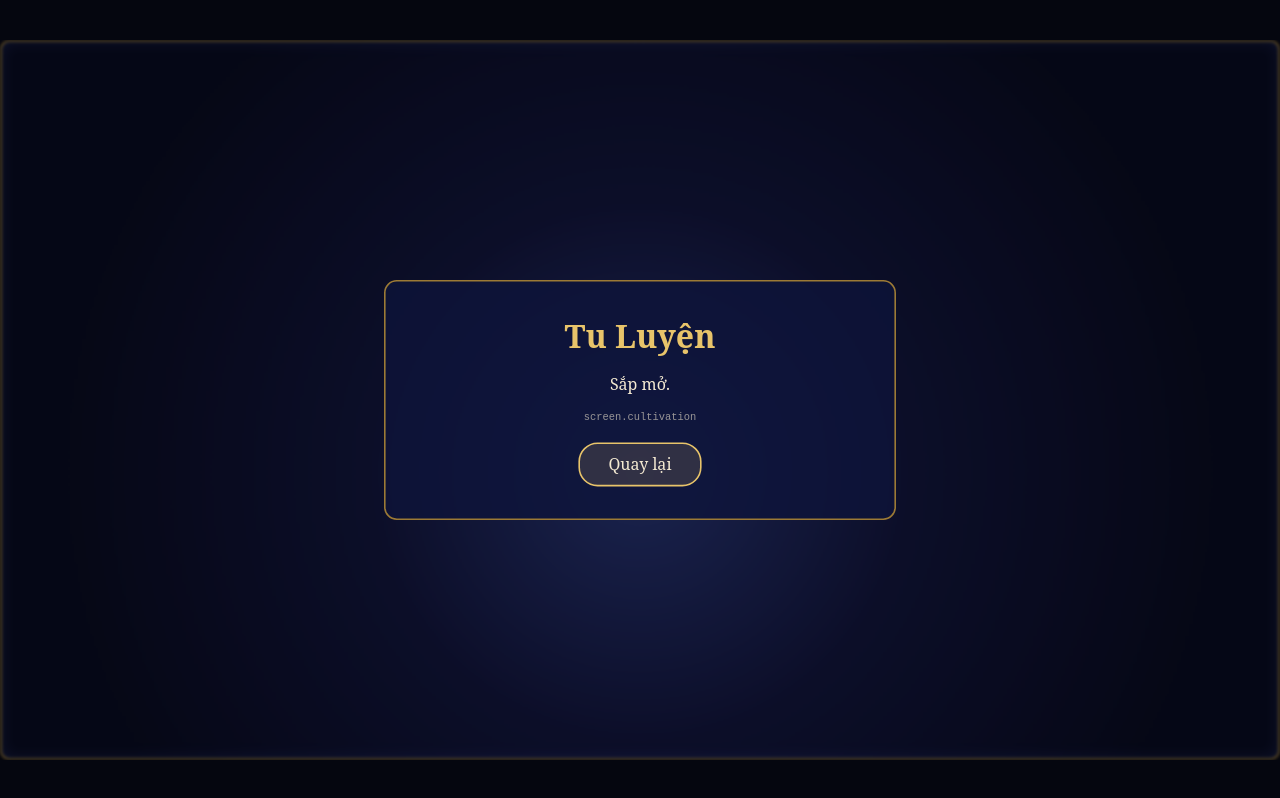
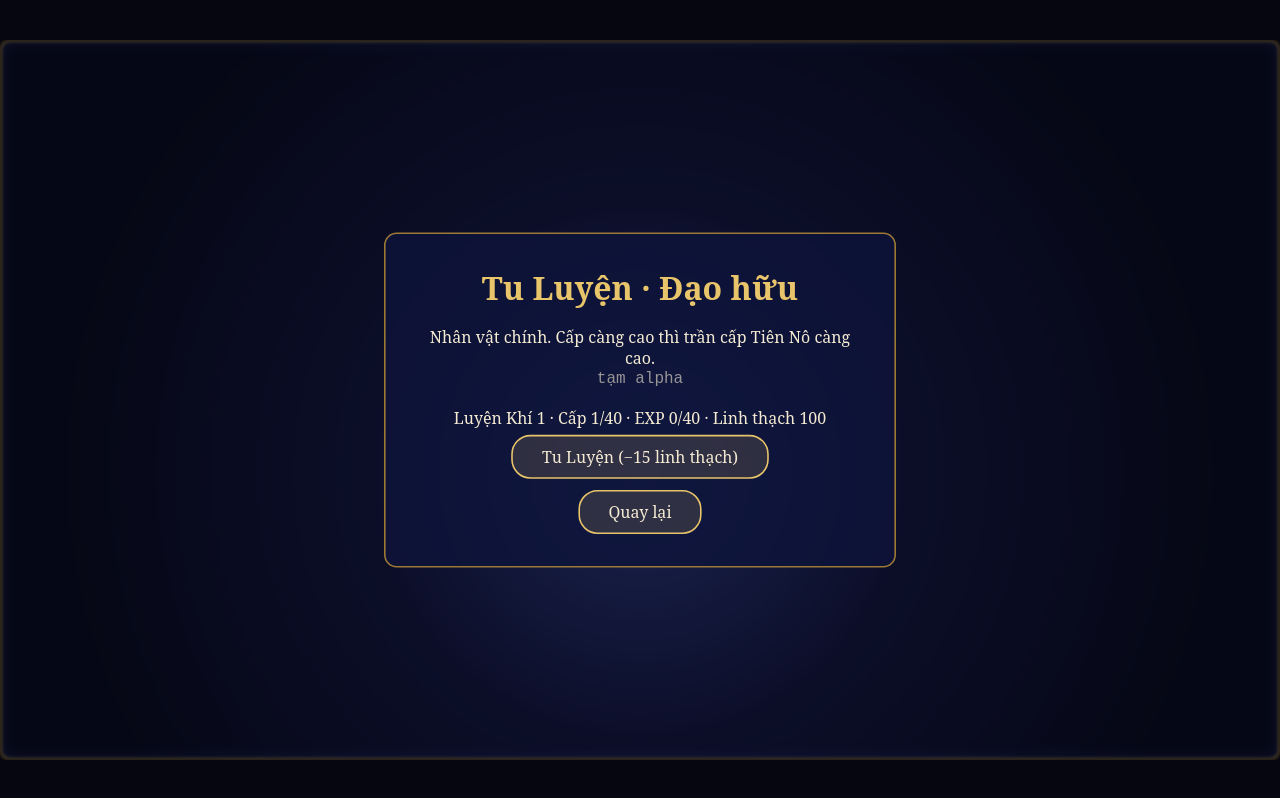
Before and after one commit to lethanhsonvsp/van-gioi-tam-tien, a React (Vite) app: page / in a window 1280 px wide. Both pictures are taken after a click on the button "Tu Luyện". Built offline with nearby package versions, Linux system fonts and the light colour scheme.

Commit message:
VS-4 giao diện: Thí Luyện hiện thưởng và giữ tầng, nút Tu Luyện ở màn nhân vật chính và hồ sơ Tiên Nô
Co-Authored-By: Claude Opus 5.5 <noreply@anthropic.com>

```diff
--- a/src/app/App.tsx
+++ b/src/app/App.tsx
@@ -2,6 +2,7 @@ import { useEffect, useState } from 'react';
 import type { ScreenId } from '../ui_ids';
 import { viewOf } from '../core/player';
 import { useGame } from './useGame';
+import { Cultivation } from './Cultivate';
 import { Lobby } from './Lobby';
 import { Party } from './Party';
 import { Roster } from './Roster';
@@ -27,6 +28,8 @@ export function App() {
           ? <Trial back={() => setScreen(null)} />
           : screen === 'screen.tien_no' || screen === 'screen.gacha'
           ? <Roster back={() => setScreen(null)} />
+          : screen === 'screen.cultivation'
+          ? <Cultivation back={() => setScreen(null)} />
           : screen === 'screen.team'
           ? <Party back={() => setScreen(null)} />
           : screen
--- /dev/null
+++ b/src/app/Cultivate.tsx
@@ -0,0 +1,38 @@
+import { capOf, cultivate, cultivateBlock, cultivateCost, expToNext, realmLabel } from '../core/progress';
+import { setState } from '../core/store';
+import { Art } from '../ui/Art';
+import { useGame } from './useGame';
+import './roster.css';
+
+// Level panel + "Tu Luyện" button (spend linh thach for one level). Used by the protagonist screen and Tien No profiles.
+export function CultivatePanel({ id }: { id: string }) {
+  const g = useGame();
+  const c = id === g.player.id ? g.player : g.tienNo.find(t => t.id === id);
+  if (!c) return null;
+  const block = cultivateBlock(g, id);
+  return (
+    <div className="cultivate">
+      <p>{realmLabel(c.level)} · Cấp {c.level}/{capOf(g, id)} · EXP {c.exp}/{expToNext(c.level)} · Linh thạch {g.currency.LINH_THACH}</p>
+      <button className="back" disabled={!!block} onClick={() => { const s = cultivate(g, id); if (s) setState(s); }}>
+        Tu Luyện (−{cultivateCost(c.level)} linh thạch)
+      </button>
+      {block && <small className="block"> {block}</small>}
+    </div>
+  );
+}
+
+// Protagonist screen from the lobby "Tu Luyện" button.
+export function Cultivation({ back }: { back: () => void }) {
+  const g = useGame();
+  return (
+    <div className="screen">
+      <Art id="BG.LOBBY.NGUYET_DA" className="bg dim" />
+      <div className="screen-panel">
+        <h1>Tu Luyện · {g.player.name}</h1>
+        <p>Nhân vật chính. Cấp càng cao thì trần cấp Tiên Nô càng cao. <code>tạm alpha</code></p>
+        <CultivatePanel id={g.player.id} />
+        <button className="back" onClick={back}>Quay lại</button>
+      </div>
+    </div>
+  );
+}
--- a/src/app/Roster.tsx
+++ b/src/app/Roster.tsx
@@ -5,6 +5,7 @@ import { inParty } from '../core/roster';
 import { setState } from '../core/store';
 import { Art } from '../ui/Art';
 import { Card } from './Card';
+import { CultivatePanel } from './Cultivate';
 import { useGame } from './useGame';
 import './roster.css';
 
@@ -19,7 +20,8 @@ function Profile({ id, close }: { id: string; close: () => void }) {
         <div className="info">
           <h2>{t.name}</h2>
           <div className="sub">{t.title}</div>
-          <p>Hệ: {t.element} · Độ hiếm: {t.rarity} · Cấp {own.level} · Bản sao {own.copies}</p>
+          <p>Hệ: {t.element} · Độ hiếm: {t.rarity} · Bản sao {own.copies}</p>
+          <CultivatePanel id={id} />
           {kit && <p><b>{kit.name}</b> ({kit.tag}): {kit.kind === 'damage' ? 'sát thương' : kit.kind === 'support' ? 'hỗ trợ' : 'khống chế'}, mỗi {kit.every} lượt.</p>}
           <button className="back" onClick={() => setState(toggleInParty(g, id))} disabled={!inTeam && !g.party.includes(null)}>
             {inTeam ? 'Rời đội' : g.party.includes(null) ? 'Vào đội' : 'Đội đã đầy'}
--- a/src/app/Trial.tsx
+++ b/src/app/Trial.tsx
@@ -1,9 +1,12 @@
 import { useEffect, useMemo, useState } from 'react';
+import { TRIAL } from '../content';
 import { runBattle } from '../battle/engine';
 import { FLOOR_COUNT, floorMonsters } from '../battle/monsters';
 import { frameAt, lastTick, type UnitView } from '../battle/replay';
 import { playerTeam } from '../battle/team';
 import type { BattleResult } from '../battle/types';
+import { canEnter, claimWin, floorReward, goFloor, type Reward } from '../core/rewards';
+import { setState } from '../core/store';
 import { Art } from '../ui/Art';
 import { useGame } from './useGame';
 import './trial.css';
@@ -27,7 +30,8 @@ function UnitCard({ u, floats }: { u: UnitView; floats: { key: number; text: str
 // Replay only: the battle is simulated once on "Bắt đầu"; the view folds the event log up to the current tick.
 export function Trial({ back }: { back: () => void }) {
   const game = useGame();
-  const [floor, setFloor] = useState(1);
+  const [fought, setFought] = useState<{ floor: number; reward: Reward | null } | null>(null);
+  const floor = fought?.floor ?? game.trial.floor;
   const [result, setResult] = useState<BattleResult | null>(null);
   const [tick, setTick] = useState(0);
   const end = result ? lastTick(result.events) : 0;
@@ -39,9 +43,17 @@ export function Trial({ back }: { back: () => void }) {
   }, [result, tick, end]);
 
   const frame = useMemo(() => (result ? frameAt(result.events, tick) : null), [result, tick]);
-  const start = () => { setResult(runBattle(playerTeam(game), floorMonsters(floor), Date.now() >>> 0)); setTick(0); };
-  const next = () => { setFloor(f => f + 1); setResult(null); setTick(0); };
+  // The reward is claimed (and saved) as soon as the battle is simulated, so leaving mid-replay loses nothing; it is shown when the replay ends.
+  const start = () => {
+    const team = playerTeam(game), r = runBattle(team, floorMonsters(floor), Date.now() >>> 0);
+    let reward: Reward | null = null;
+    if (r.winner === 'A') { const w = claimWin(game, floor, team.map(f => f.charId)); reward = w.reward; setState(w.state); }
+    setFought({ floor, reward }); setResult(r); setTick(0);
+  };
+  const go = (f: number) => { setState(goFloor(game, f)); setFought(null); setResult(null); setTick(0); };
   const done = frame?.end;
+  const preview = floorReward(game.trial, floor);
+  const rw = fought?.reward;
   const side = (s: 'A' | 'B') => frame?.units.filter(u => u.side === s).map(u =>
     <UnitCard key={u.uid} u={u} floats={frame.floats.filter(f => f.target === u.uid)} />);
 
@@ -49,20 +61,25 @@ export function Trial({ back }: { back: () => void }) {
     <div className="screen trial">
       <Art id="BG.LOBBY.NGUYET_DA" className="bg dim" />
       <header className="trial-head">
-        <h1>Thí Luyện · Tầng {floor}/{FLOOR_COUNT}</h1>
+        <h1>Thí Luyện · Tầng {floor}/{FLOOR_COUNT}{floor % TRIAL.monster.bossEvery === 0 ? ' · Thủ Lĩnh' : ''}</h1>
+        <div className="trial-sub">Đã qua tầng {game.trial.cleared} · Thưởng thắng: {preview.firstClear ? 'lần đầu' : preview.linhThach ? `lặp lại, còn ${preview.repeatsLeft + 1} lần có thưởng` : 'hết thưởng lặp lại'} <code>tạm alpha</code></div>
         {result && <code>hạt giống {result.events[0].type === 'start' ? result.events[0].seed : ''} · tick {tick}/{end}</code>}
       </header>
       <div className="arena">
         <div className="team team-a">{side('A')}</div>
         <div className="vs">{done ? <div className={`verdict w-${done.winner}`}>{RESULT[done.winner]}</div> : 'VS'}</div>
         <div className="team team-b">{side('B')}</div>
+        {done && <div className="reward">{rw
+          ? <>Thưởng: +{rw.linhThach} linh thạch · +{rw.exp} EXP mỗi người trong đội{rw.tickets ? ` · +${rw.tickets} thẻ triệu hồi` : ''}{rw.firstClear ? ' · Mở tầng kế' : ''}</>
+          : done.winner === 'A' ? 'Thắng' : 'Không có thưởng khi thua. Tu Luyện hoặc đổi đội rồi thử lại.'}</div>}
         {!result && <p className="hint">Đội của bạn (chưa có Tiên Nô thì dùng đội mẫu). Bấm "Bắt đầu".</p>}
       </div>
       <nav className="trial-buttons">
         <button className="back" onClick={back}>Quay lại</button>
         <button className="back" onClick={start} disabled={!!result && !done}>Bắt đầu</button>
         <button className="back" onClick={() => setTick(0)} disabled={!done}>Phát lại</button>
-        <button className="back" onClick={next} disabled={done?.winner !== 'A' || floor >= FLOOR_COUNT}>Tầng kế</button>
+        <button className="back" onClick={() => go(floor - 1)} disabled={(!!result && !done) || !canEnter(game.trial, floor - 1)}>Tầng trước</button>
+        <button className="back" onClick={() => go(floor + 1)} disabled={(!!result && !done) || !canEnter(game.trial, floor + 1)}>Tầng kế</button>
       </nav>
     </div>
   );
--- a/src/app/roster.css
+++ b/src/app/roster.css
@@ -30,3 +30,6 @@
 .profile-card p { font-size: 18px; }
 .profile-card .back { margin-right: 10px; }
 .back:disabled { opacity: .45; }
+.cultivate { margin: 8px 0 14px; }
+.cultivate p { margin: 0 0 8px; }
+.cultivate .block { color: #ffb0a0; font-size: 15px; }
--- a/src/app/trial.css
+++ b/src/app/trial.css
@@ -28,3 +28,5 @@
 @keyframes rise { from { transform: translateY(0); opacity: 1; } to { transform: translateY(-40px); opacity: 0; } }
 .trial-buttons { position: absolute; bottom: 40px; left: 0; right: 0; display: flex; justify-content: center; gap: 24px; }
 .trial-buttons button:disabled { opacity: .4; cursor: default; }
+.trial-sub { font-size: 18px; opacity: .9; }
+.reward { position: absolute; left: 0; right: 0; bottom: -10px; text-align: center; font-size: 22px; color: var(--gold); text-shadow: 0 1px 3px #000; }
```
